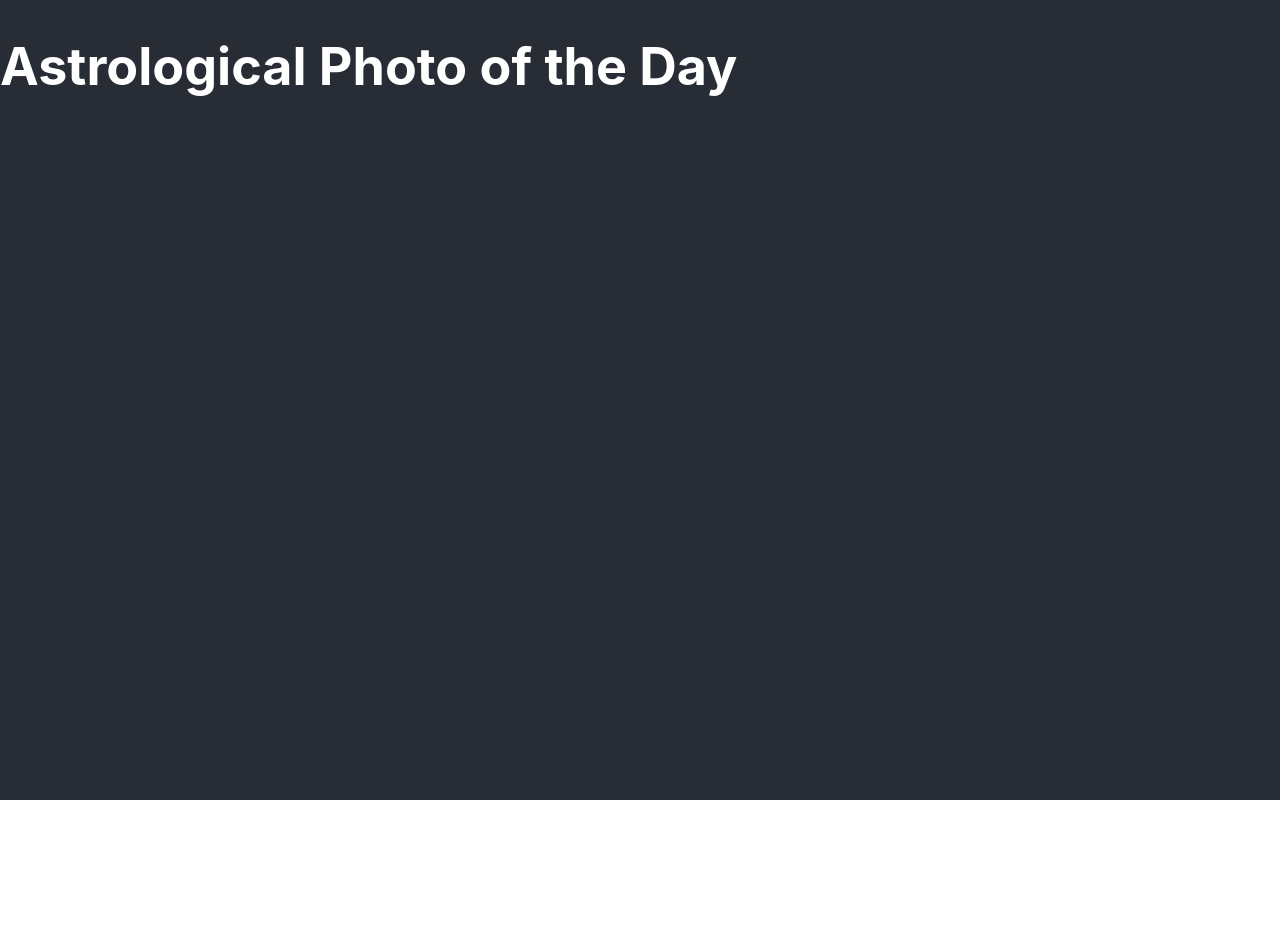
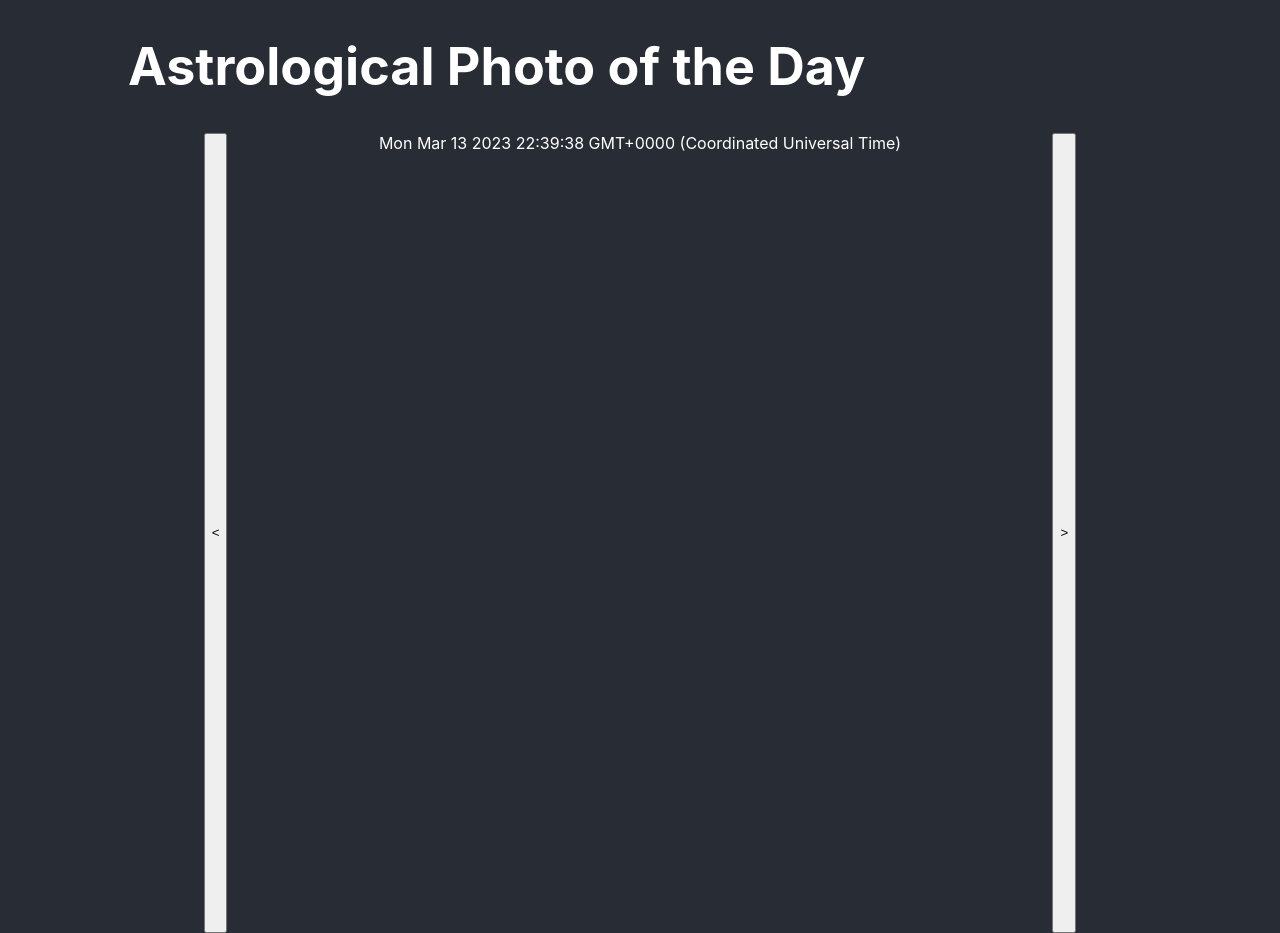
Before and after one commit to jayc3457/apod-react, a React (Create React App) app: page / in a window 1280 px wide. Before the commit the page ends 800 px from the top, so only its background shows below. Built offline with nearby package versions, Linux system fonts and the light colour scheme.

Commit message:
layout the main app components

```diff
--- a/src/components/App/App.css
+++ b/src/components/App/App.css
@@ -1,5 +1,8 @@
 .App {
   text-align: center;
+  background-color: #282c34;
+  color: white;
+  padding: 0 10%;
 }
 
 .App-logo {
@@ -8,13 +11,16 @@
 }
 
 .App-header {
-  background-color: #282c34;
-  min-height: 100vh;
   display: flex;
   align-items: flex-start;
   justify-content: space-between;
   font-size: calc(10px + 2vmin);
-  color: white;
+}
+
+.App-content {
+  min-height: 100vh;
+  display: flex;
+  justify-content: space-around;
 }
 
 .App-link {
--- a/src/components/App/App.js
+++ b/src/components/App/App.js
@@ -1,3 +1,6 @@
+import DateContextWrapper from '../DateContextWrapper/DateContextWrapper';
+import DateNavButton from '../DateNavButton/DateNavButton';
+import ContentRenderer from '../ContentRenderer/ContentRenderer';
 import './App.css';
 
 function App() {
@@ -6,6 +9,13 @@ function App() {
       <header className="App-header">
         <h1>Astrological Photo of the Day</h1>
       </header>
+      <DateContextWrapper>
+        <div className="App-content">
+          <DateNavButton isBackward={true} />
+          <ContentRenderer />
+          <DateNavButton />
+        </div>
+      </DateContextWrapper>
     </div>
   );
 }
```
